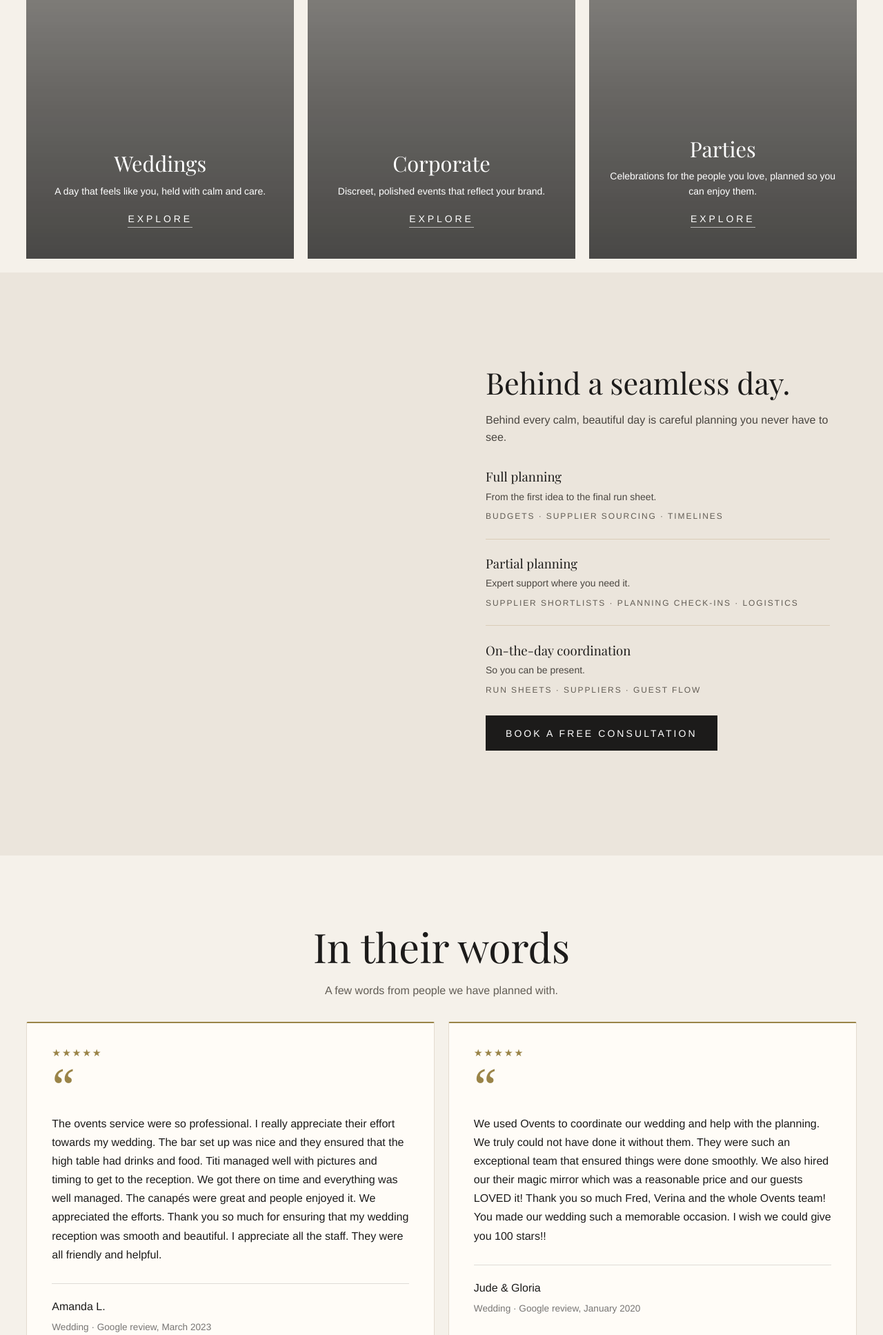
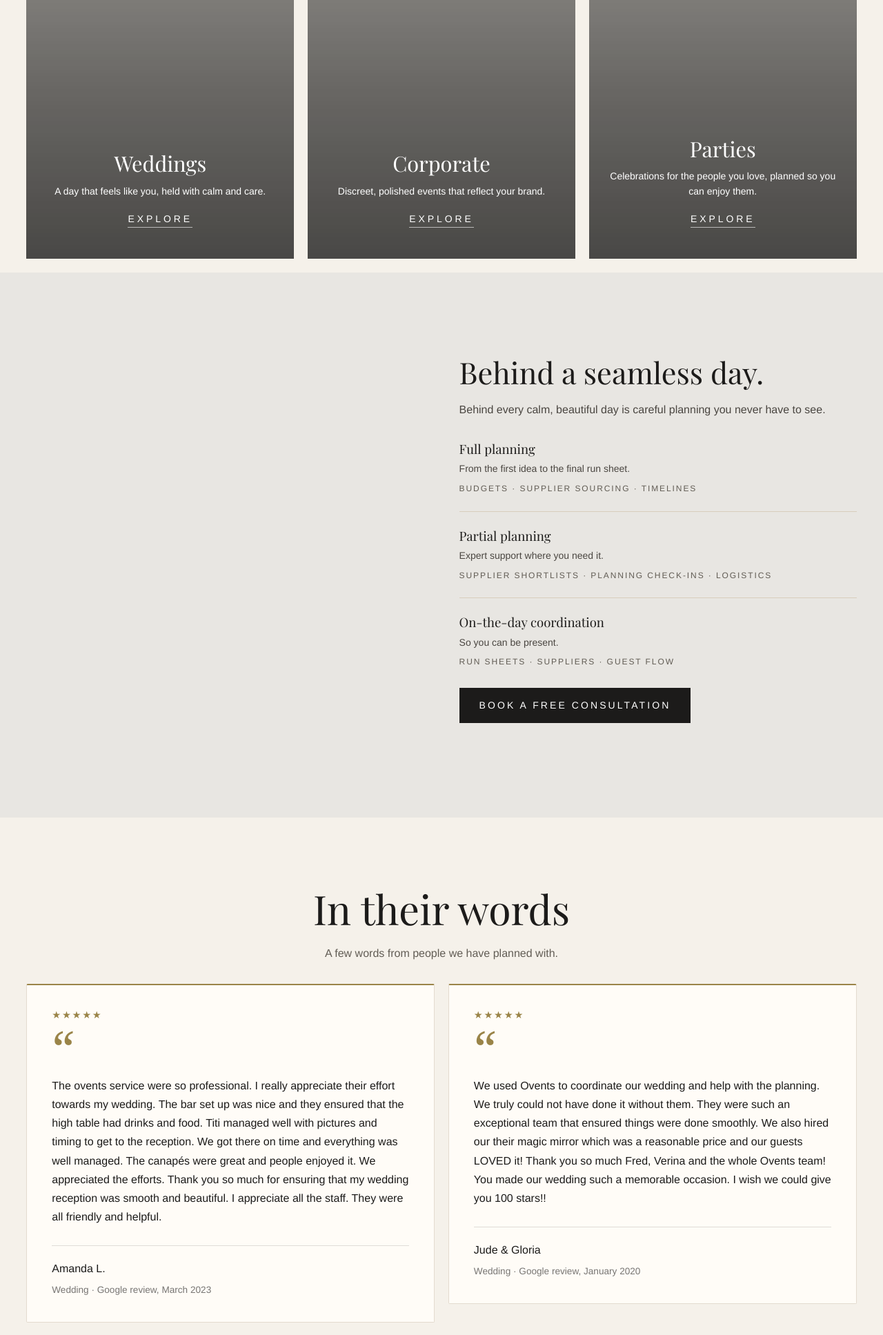
Before and after one commit to bphat234/ovents-theme-staging, a WordPress theme: template index.php in a window 1280 px wide. Shown: the part 1702-3637 px from the top of the page at 69% size. Run offline with PHP 8.4 and a stand-in for WordPress, Linux system fonts and the light colour scheme; the site name, menu and one post (Sample post) are stand-ins, and other content is empty; some web fonts are replaced.

Commit message:
Theme 2.9.51: silver page bg, cream bands, section and grid fixes.
Home explicit light/dark bands, services grid display fix, portfolio
full-bleed bands, ovents-way split layout.

Co-authored-by: Cursor <cursoragent@cursor.com>

```diff
--- a/functions.php
+++ b/functions.php
@@ -9,7 +9,7 @@ if ( ! defined( 'ABSPATH' ) ) {
 	exit;
 }
 
-define( 'OVENTS_VERSION', '2.9.46' );
+define( 'OVENTS_VERSION', '2.9.51' );
 
 require_once get_template_directory() . '/inc/env.php';
 require_once get_template_directory() . '/inc/staging-guard.php';
--- a/style.css
+++ b/style.css
@@ -3,13 +3,14 @@ Theme Name: Ovents
 Theme URI: https://ovents.brandnoddev.com/
 Author: BrandNod
 Description: Luxury event planning: weddings, corporate and private celebrations.
-Version: 2.9.46
+Version: 2.9.51
 Text Domain: ovents
 */
 
 :root {
 	--cream: #f5f1ea;
 	--cream-dark: #ebe5dc;
+	--silver: #e8e6e2;
 	--ink: #1c1b1a;
 	--black: #000000;
 	--gold: #9a8448;
@@ -62,7 +63,7 @@ body {
 	font-size: var(--text-p1);
 	line-height: var(--type-body-leading);
 	color: var(--ink);
-	background: var(--cream);
+	background: var(--silver);
 	font-weight: 400;
 }
 
@@ -147,6 +148,7 @@ h6 { font-size: var(--h6); }
 }
 #main {
 	width: 100%;
+	background-color: var(--silver);
 }
 .skip { position: absolute; left: -9999px; top: 0; z-index: 9999; padding: 0.75rem 1rem; background: var(--ink); color: #fff; }
 .skip:focus { left: 1rem; top: 1rem; }
@@ -821,12 +823,30 @@ body.nav-open .site-chrome {
 	text-align: center;
 }
 
-/* Alternating section backgrounds (cream / cream-dark) after the page hero. */
-main > :is(section.hero, section.inner-hero) ~ section:nth-child(2n) {
+/* Home: explicit bands (home-content.php) — avoids nth-child drift and split-section tint. */
+body.home .home-band--light {
 	background-color: var(--cream);
 }
-main > :is(section.hero, section.inner-hero) ~ section:nth-child(2n + 1) {
-	background-color: var(--cream-dark);
+body.home .home-band--dark {
+	background-color: var(--silver);
+}
+body.home main > section {
+	display: flow-root;
+	margin: 0;
+	width: 100%;
+	max-width: none;
+	box-sizing: border-box;
+}
+body.home main > section.services-grid {
+	display: grid;
+}
+
+/* Inner templates: alternating section backgrounds after the page hero. */
+body:not(.home) main > :is(section.hero, section.inner-hero) ~ section:nth-child(2n) {
+	background-color: var(--cream);
+}
+body:not(.home) main > :is(section.hero, section.inner-hero) ~ section:nth-child(2n + 1) {
+	background-color: var(--silver);
 }
 
 .section--promise {
@@ -921,10 +941,10 @@ main > :is(section.hero, section.inner-hero) ~ section:nth-child(2n + 1) {
 	display: grid;
 	grid-template-columns: repeat(3, minmax(0, 1fr));
 	gap: clamp(0.75rem, 1.75vw, 1.25rem);
-	width: var(--wrap);
-	max-width: 100%;
-	margin-inline: auto;
-	padding: clamp(0.75rem, 2vw, 1.25rem) 0;
+	width: 100%;
+	max-width: none;
+	margin-inline: 0;
+	padding: clamp(0.75rem, 2vw, 1.25rem) max(var(--layout-pad), calc((100% - var(--wrap)) / 2));
 	box-sizing: border-box;
 }
 .service-strip {
@@ -1188,17 +1208,19 @@ main > :is(section.hero, section.inner-hero) ~ section:nth-child(2n + 1) {
 	font-weight: 400;
 }
 
-.section--ovents-way {
-	padding-block: var(--type-section-pad);
+body.home .section--portfolio-home.home-band--dark,
+body.home .section--ovents-way.home-band--dark,
+body.home .territory-panel.home-band--dark {
+	background-color: var(--silver);
 }
 .ovents-way-split {
 	display: grid;
 	grid-template-columns: repeat(2, minmax(0, 1fr));
 	gap: clamp(2rem, 4vw, 4rem);
-	align-items: center;
+	align-items: stretch;
 }
 .ovents-way__copy {
-	padding: clamp(1.25rem, 3vw, 2.5rem);
+	padding: clamp(0.5rem, 2vw, 1.5rem) 0;
 	container-type: inline-size;
 }
 .ovents-way__copy h2 {
--- a/template-parts/home-content.php
+++ b/template-parts/home-content.php
@@ -30,7 +30,7 @@ $home_h1     = function_exists( 'ovents_page_h1' ) ? ovents_page_h1() : 'Wedding
 	</div>
 </section>
 
-<section class="section section--intro" id="intro" aria-labelledby="intro-heading">
+<section class="section section--intro home-band home-band--light" id="intro" aria-labelledby="intro-heading">
 	<div class="wrap intro-copy">
 		<h2 id="intro-heading">
 			<span class="intro-heading__line">Every event starts</span>
@@ -44,7 +44,7 @@ $home_h1     = function_exists( 'ovents_page_h1' ) ? ovents_page_h1() : 'Wedding
 
 <?php get_template_part( 'template-parts/portfolio/home', 'section' ); ?>
 
-<section class="services-grid" id="services" aria-label="Our services">
+<section class="services-grid home-band home-band--light" id="services" aria-label="Our services">
 	<article class="service-strip" aria-labelledby="weddings-heading">
 		<?php ovents_render_manifest_image( $service_img['weddings'], array( 'img_class' => 'service-strip__media' ) ); ?>
 		<div class="service-strip__scrim" aria-hidden="true"></div>
@@ -88,7 +88,7 @@ $home_h1     = function_exists( 'ovents_page_h1' ) ? ovents_page_h1() : 'Wedding
 	</article>
 </section>
 
-<section class="section section--ovents-way" aria-labelledby="ovents-way-heading">
+<section class="section section--ovents-way home-band home-band--dark" aria-labelledby="ovents-way-heading">
 	<div class="wrap ovents-way-split">
 		<figure class="ovents-way__media">
 			<?php ovents_render_manifest_image( 'content-tablescape-herbs' ); ?>
@@ -120,7 +120,7 @@ $home_h1     = function_exists( 'ovents_page_h1' ) ? ovents_page_h1() : 'Wedding
 	</div>
 </section>
 
-<section class="section section--testimonials" id="testimonials" aria-labelledby="testimonials-heading">
+<section class="section section--testimonials home-band home-band--light" id="testimonials" aria-labelledby="testimonials-heading">
 	<div class="wrap testimonial-section">
 		<h2 id="testimonials-heading">In their words</h2>
 		<p class="sub">A few words from people we have planned with.</p>
@@ -143,7 +143,7 @@ $home_h1     = function_exists( 'ovents_page_h1' ) ? ovents_page_h1() : 'Wedding
 	</div>
 </section>
 
-<section class="territory-panel territory-panel--split" aria-labelledby="territory-heading">
+<section class="territory-panel territory-panel--split home-band home-band--dark" aria-labelledby="territory-heading">
 	<div class="wrap territory-split">
 		<div class="territory-split__copy">
 			<h2 id="territory-heading">An event planner in London, working across the UK</h2>
@@ -156,7 +156,7 @@ $home_h1     = function_exists( 'ovents_page_h1' ) ? ovents_page_h1() : 'Wedding
 	</div>
 </section>
 
-<section class="section section--narrow section--faq-home" aria-labelledby="home-faq-heading">
+<section class="section section--narrow section--faq-home home-band home-band--light" aria-labelledby="home-faq-heading">
 	<div class="wrap faq-home-layout">
 		<div class="faq-home-intro">
 			<h2 id="home-faq-heading">A few questions, answered</h2>
--- a/template-parts/portfolio/home-section.php
+++ b/template-parts/portfolio/home-section.php
@@ -11,7 +11,7 @@ if ( count( $posts ) < 1 ) {
 }
 $insta = ovents_instagram_profile_url();
 ?>
-<section class="section section--portfolio-home" id="portfolio" aria-labelledby="portfolio-home-heading">
+<section class="section section--portfolio-home home-band home-band--dark" id="portfolio" aria-labelledby="portfolio-home-heading">
 	<div class="portfolio-home portfolio-home--align-services">
 		<h2 id="portfolio-home-heading" class="portfolio-home__heading">Selected celebrations</h2>
 		<div class="portfolio-home__grid">
```
Also changed, not shown: other parts of style.css (+21 -8 lines).
